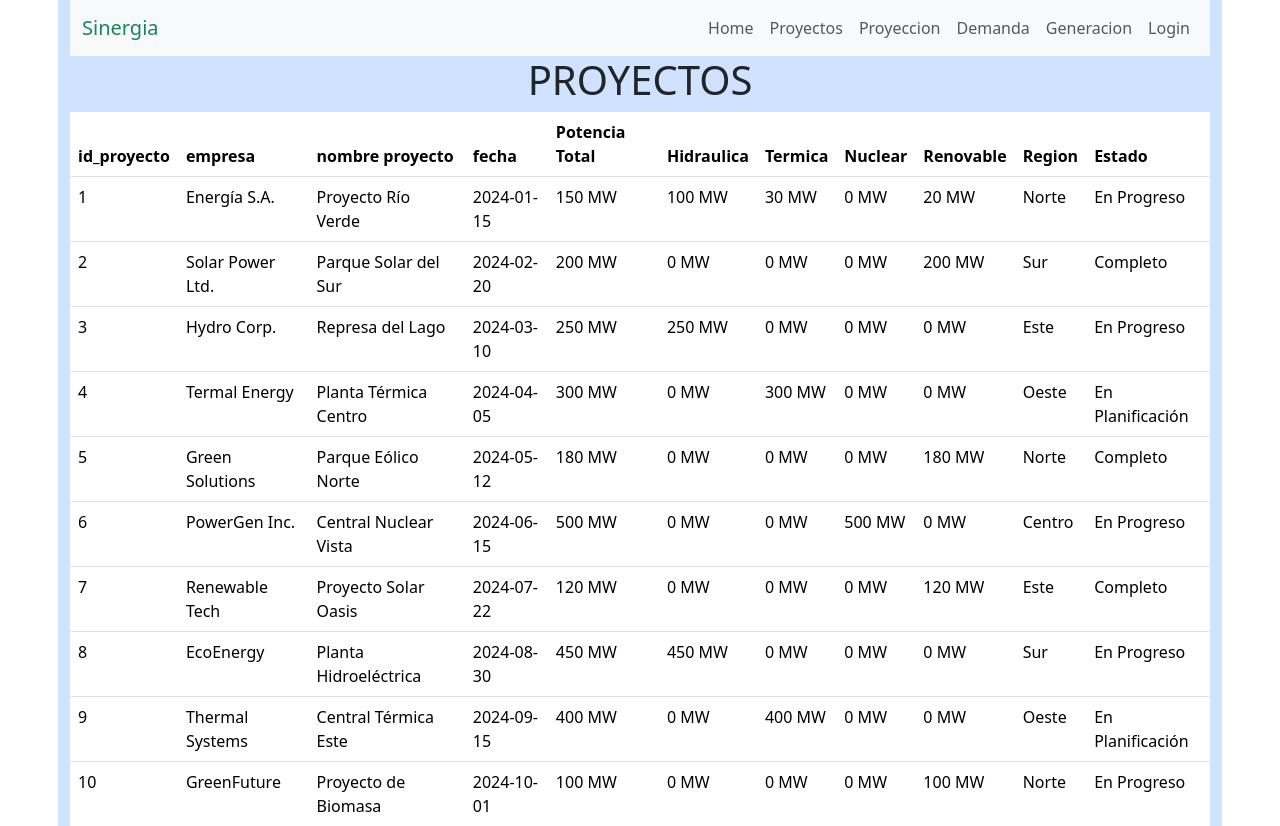
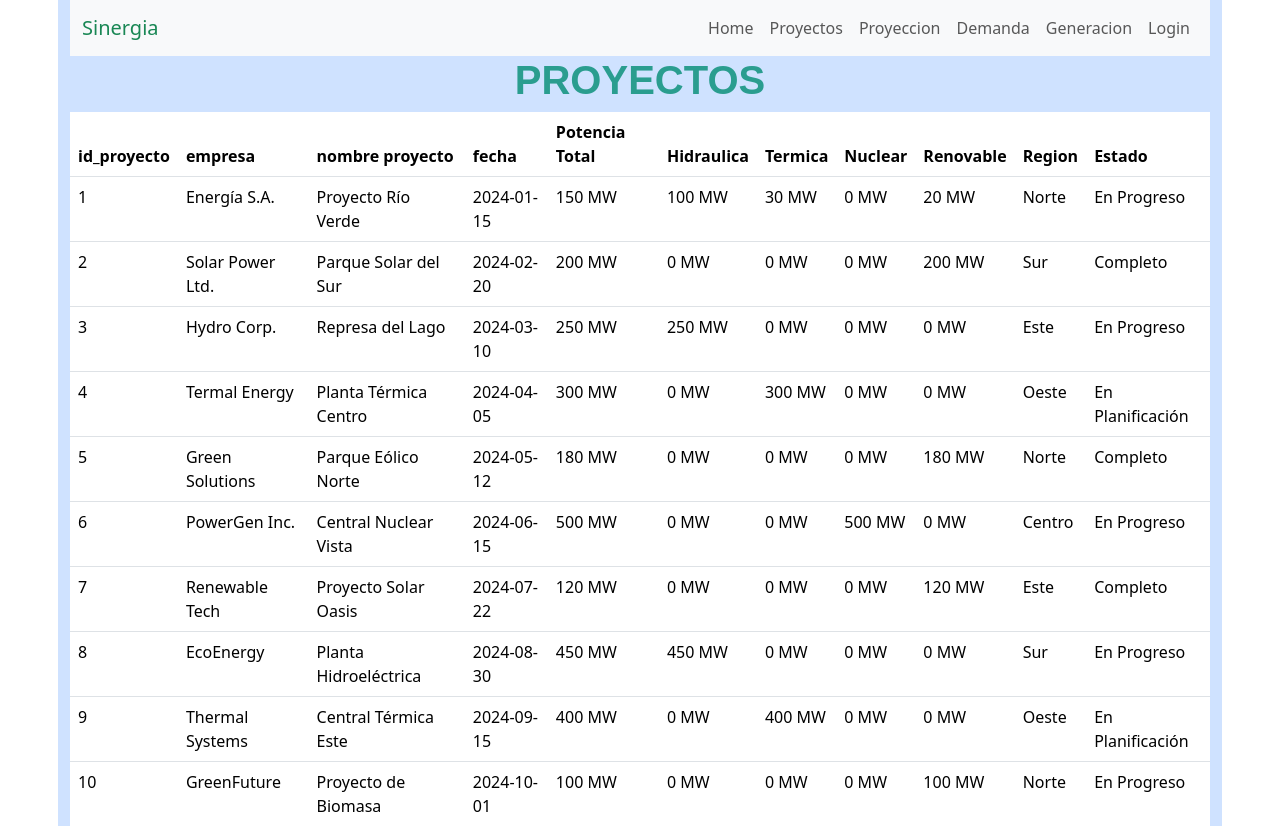
Before and after one commit to Max-Power1/tp_energia, a PHP site: page /pages/proyectos.php in a window 1280 px wide. Shown: the top 826 px of the page. Run offline with PHP 8.4, Linux system fonts and the light colour scheme.

Commit message:
Cambie el titulo

```diff
--- a/css/style.css
+++ b/css/style.css
@@ -6,4 +6,16 @@
 
 .container{
     min-height: 100vh;
+
 }
+
+/************************
+
+*************************/
+
+/* Cambiar el color del título */
+.Titulo {
+    color: #2a9d8f; /* Verde azulado */
+    font-weight: bold; /* Negrita */
+    font-family: 'Arial', sans-serif; /* Fuente personalizada */
+}
--- a/pages/proyectos.php
+++ b/pages/proyectos.php
@@ -10,7 +10,7 @@
 <body>
     <div class="container bg-primary-subtle">
         <?php include '../drivers/menuPages.php'; ?>
-        <h1 class="text-center">PROYECTOS</h1>
+        <h1 class="text-center Titulo">PROYECTOS</h1>
 
         <?php include("../drivers/tabla_proyectos.php") ?>
 
```
